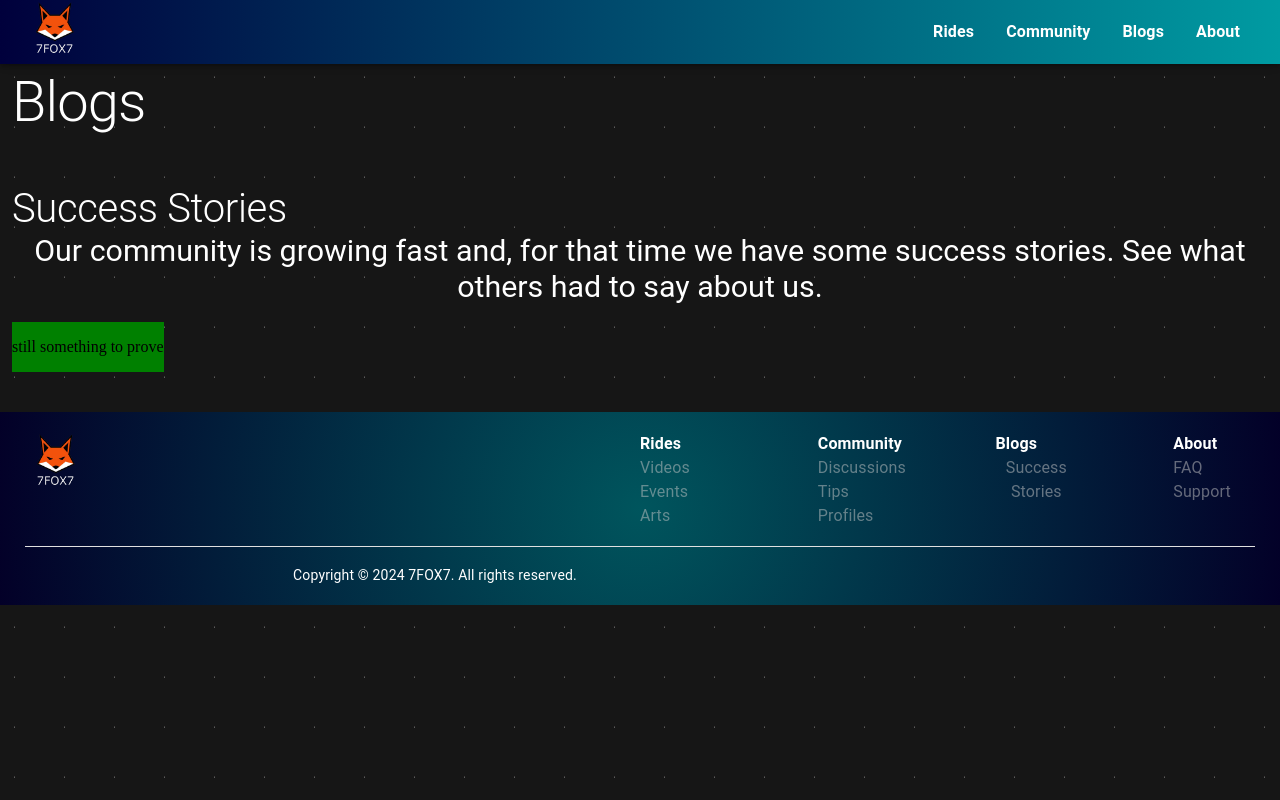
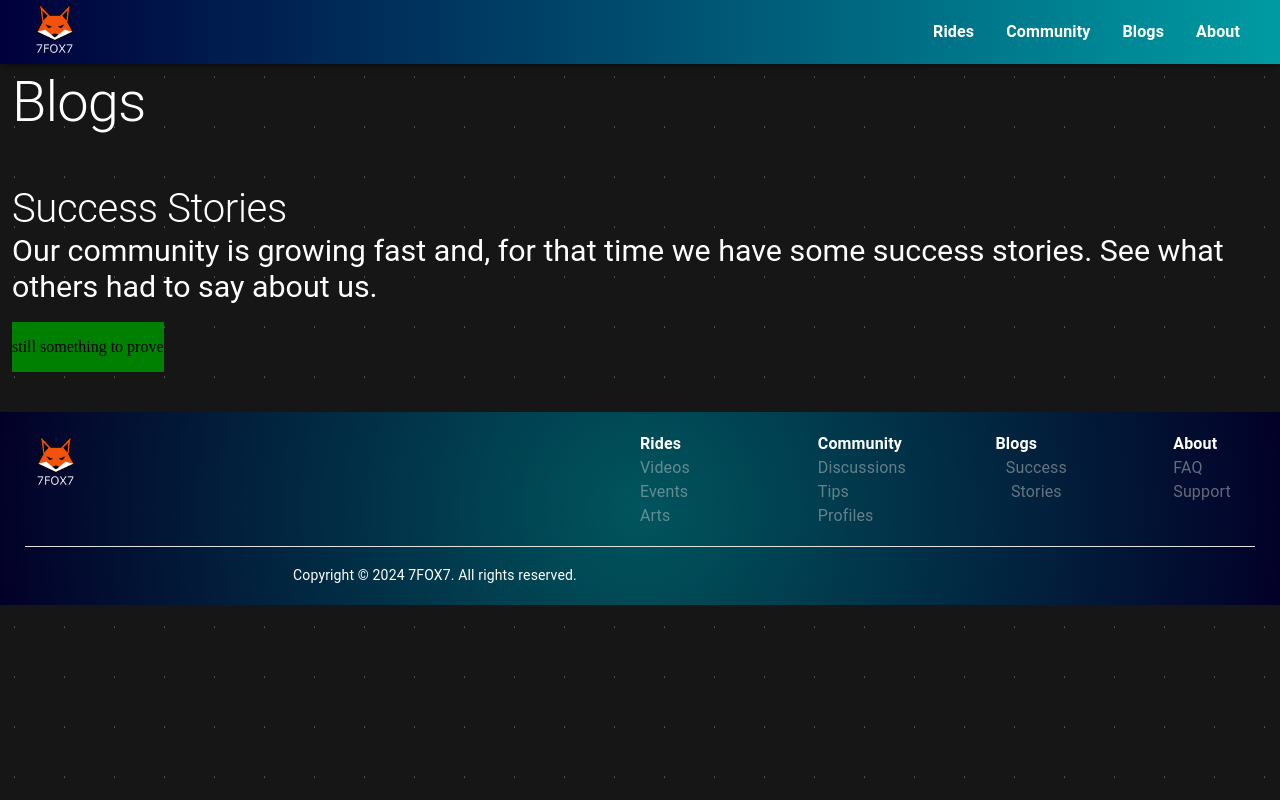
Before and after one commit to 7FOX7/moto-project, a React (Vite) app: page /blogs in a window 1280 px wide. Built offline with nearby package versions, Linux system fonts and the light colour scheme; some icons are missing.

Commit message:
Made 'textAlign' property optional

```diff
--- a/src/customs/components/CustomSection.jsx
+++ b/src/customs/components/CustomSection.jsx
@@ -15,12 +15,14 @@ const CustomSection = ({headingText, subHeadingText, content}) => {
                text={headingText}
                variant="h2"
                typography={isSmallScreen ? theme.typography.global.mobile.sectionHeading : theme.typography.global.desktop.sectionHeading}
+               textAlign="left"
             />
             {subHeadingText &&
                <CustomText
                   text={subHeadingText}
                   variant="h3"
                   typography={isSmallScreen ? theme.typography.global.mobile.sectionHeadingSmaller : theme.typography.global.desktop.sectionHeadingSmaller}
+                  textAlign="left"
                />
             }
             <br />
--- a/src/customs/components/CustomText.jsx
+++ b/src/customs/components/CustomText.jsx
@@ -3,21 +3,21 @@ import Typography from "@mui/material/Typography"
 
 const CustomText = memo(function CustomText(props) {
    const {
+      text,
+      typography,
+      variant="body1",
       color="primary",
-      text,
-      secondary=false,
-      variant="body1",
-      typography
+      textAlign="center",
    } = props
 
    return (
       <>
          <Typography
-            color={secondary ? "global.secondaryTextContent.main" : color}
+            color={color}
             variant={variant}
             typography={typography}
             sx={{
-               textAlign: "center"
+               textAlign: textAlign,
             }}
          >
             {text}
```
